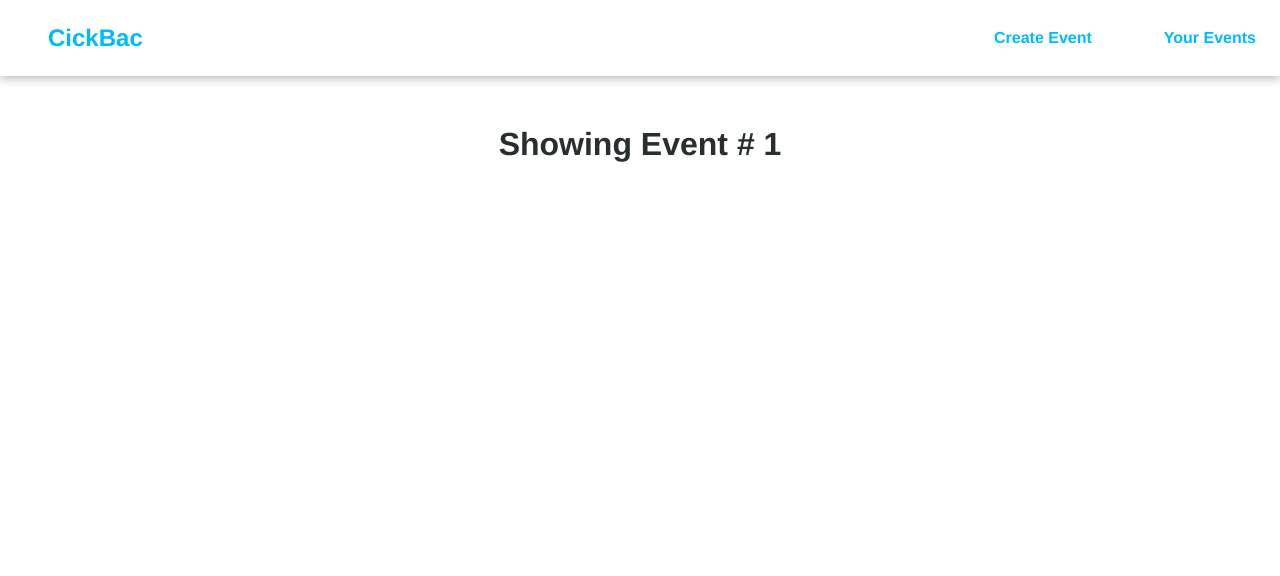
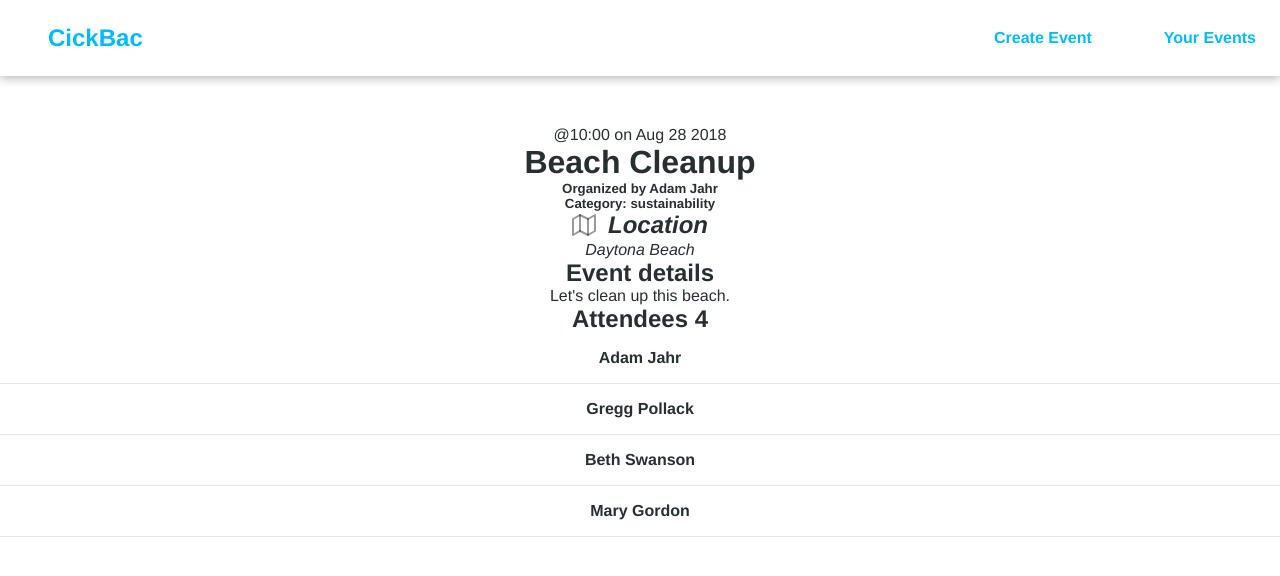
Before and after one commit to AmirahChamble/real-world-vue, a Vue app: page /event/1 in a window 1280 px wide. Shown: the top 576 px of the page. Built offline with nearby package versions, Linux system fonts and the light colour scheme; data requests are answered from the project's data file.

Commit message:
feat: made some changes to the axios api calls

```diff
--- a/src/services/EventService.js
+++ b/src/services/EventService.js
@@ -17,5 +17,8 @@
 export default{
     getEvents(){
         return apiClient.get('/events')
+    },
+    getEvent(id){
+        return apiClient.get('/events/' + id)
     }
 }
--- a/src/views/EventShow.vue
+++ b/src/views/EventShow.vue
@@ -1,10 +1,67 @@
 <template>
-    <h1> Showing Event # {{ id }} </h1>
+    <div>
+        <div class="event-header">
+          <span class="eyebrow">@{{ event.time }} on {{ event.date }}</span>
+          <h1 class="title">{{ event.title }}</h1>
+          <h5>Organized by {{ event.organizer }}</h5>
+          <h5>Category: {{ event.category }}</h5>
+        </div>
+        <BaseIcon name="map"><h2>Location</h2></BaseIcon>
+        <address>{{ event.location }}</address>
+        <h2>Event details</h2>
+        <p>{{ event.description }}</p>
+        <h2>Attendees
+          <span class="badge -fill-gradient">{{ event.attendees ? event.attendees.length : 0 }}</span>
+        </h2>
+        <ul class="list-group">
+          <li v-for="(attendee, index) in event.attendees" :key="index" class="list-item">
+            <b>{{ attendee.name }}</b>
+          </li>
+        </ul>
+      </div>
 </template>
 
 <script>
+import EventService from '@/services/EventService.js'
+
 export default{
-    props: ['id']
+
+    props: ['id'],
+    data(){
+        return{
+            event: {}
+        }
+    },
+    created(){
+        EventService.getEvent(this.id)
+        .then(response => {
+            this.event = response.data
+        })
+        .catch(error => {
+            console.log("There was an error : " + error)
+        })
+    }
 };
 
 </script>
+
+<style scoped>
+.location {
+      margin-bottom: 0;
+    }
+    .location > .icon {
+      margin-left: 10px;
+    }
+    .event-header > .title {
+      margin: 0;
+    }
+    .list-group {
+      margin: 0;
+      padding: 0;
+      list-style: none;
+    }
+    .list-group > .list-item {
+      padding: 1em 0;
+      border-bottom: solid 1px #e5e5e5;
+    }
+</style>
```
